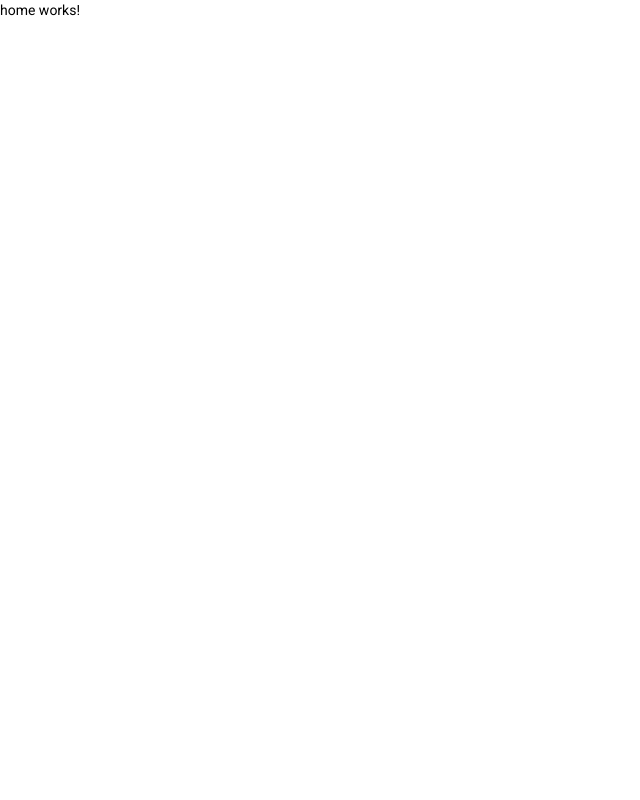
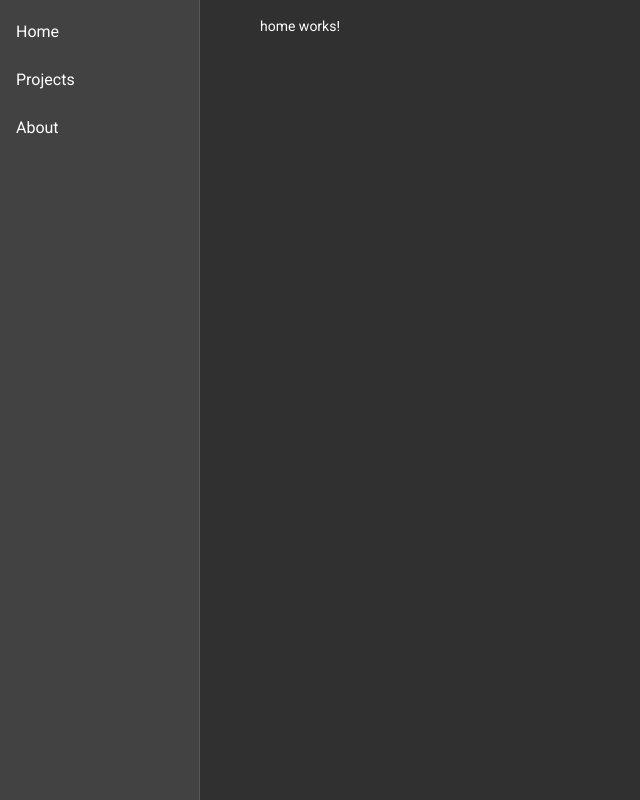
Before and after one commit to fabianoSL1/portfolio, an Angular app: page / in a window 1280 px wide. Shown: the whole page, without its empty margins (0-640 px from the left). Built offline with nearby package versions, Linux system fonts and the light colour scheme.

Commit message:
feat(sidenav): side nav generate with angular schematics

```diff
--- a/src/app/app.component.html
+++ b/src/app/app.component.html
@@ -1,2 +1,2 @@
-
-<router-outlet></router-outlet>
+<app-side-nav>
+</app-side-nav>
--- /dev/null
+++ b/src/app/components/side-nav/side-nav.component.html
@@ -0,0 +1,27 @@
+<mat-sidenav-container class="sidenav-container">
+  <mat-sidenav #drawer class="sidenav" fixedInViewport
+      [attr.role]="(isHandset$ | async) ? 'dialog' : 'navigation'"
+      [mode]="(isHandset$ | async) ? 'over' : 'side'"
+      [opened]="(isHandset$ | async) === false">
+    <mat-nav-list>
+      <a mat-list-item routerLink="/home" >Home</a>
+      <a mat-list-item routerLink="/projects" >Projects</a>
+      <a mat-list-item routerLink="/about" >About</a>
+    </mat-nav-list>
+  </mat-sidenav>
+  <mat-sidenav-content>
+    <div>
+      <button
+        type="button"
+        aria-label="Toggle sidenav"
+        mat-icon-button
+        (click)="drawer.toggle()"
+        *ngIf="isHandset$ | async">
+        <mat-icon aria-label="Side nav toggle icon">menu</mat-icon>
+      </button>
+    </div>
+    <div class="wrapper-content">
+      <router-outlet></router-outlet>
+    </div>
+  </mat-sidenav-content>
+</mat-sidenav-container>
--- /dev/null
+++ b/src/app/components/side-nav/side-nav.component.scss
@@ -0,0 +1,23 @@
+.sidenav-container {
+  height: 100%;
+}
+
+.sidenav {
+  width: 200px;
+}
+
+.sidenav .mat-toolbar {
+  background: inherit;
+}
+
+.mat-toolbar.mat-primary {
+  position: sticky;
+  top: 0;
+  z-index: 1;
+}
+
+.wrapper-content {
+  padding: 1rem;
+  max-width: 960px;
+  margin: 0 auto;
+}
--- /dev/null
+++ b/src/app/components/side-nav/side-nav.component.ts
@@ -0,0 +1,21 @@
+import { Component } from '@angular/core';
+import { BreakpointObserver, Breakpoints } from '@angular/cdk/layout';
+import { Observable } from 'rxjs';
+import { map, shareReplay } from 'rxjs/operators';
+
+@Component({
+  selector: 'app-side-nav',
+  templateUrl: './side-nav.component.html',
+  styleUrls: ['./side-nav.component.scss']
+})
+export class SideNavComponent {
+
+  isHandset$: Observable<boolean> = this.breakpointObserver.observe(Breakpoints.Handset)
+    .pipe(
+      map(result => result.matches),
+      shareReplay()
+    );
+
+  constructor(private breakpointObserver: BreakpointObserver) {}
+
+}
```
Also changed, not shown: src/app/app.module.ts (+17 -3 lines), 1 other file (tests, documents, lock files or other folders).
